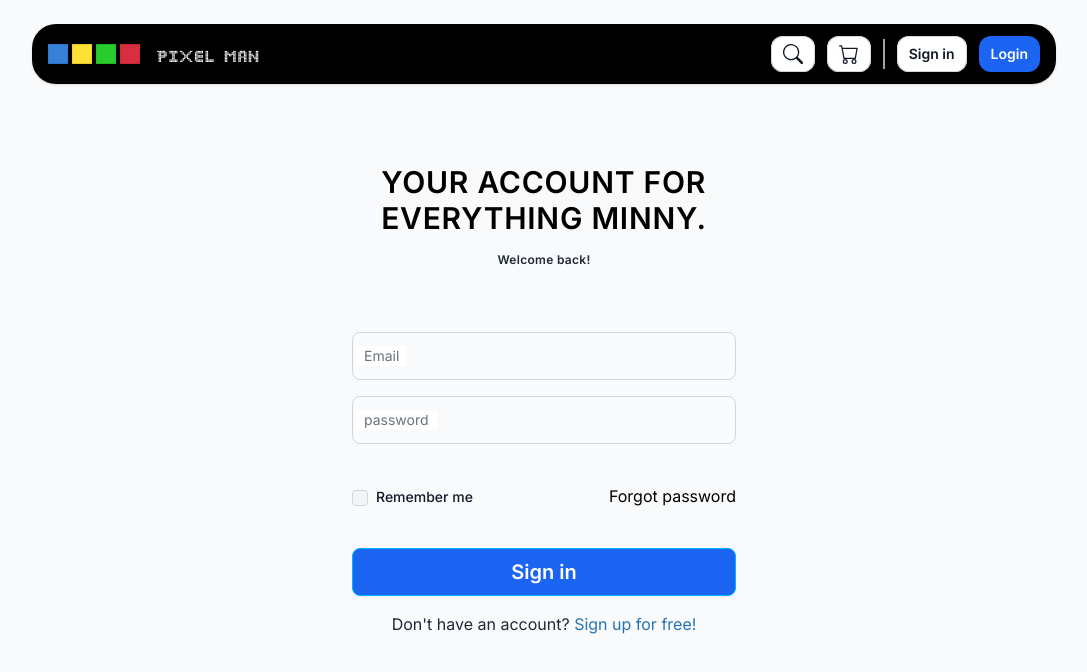
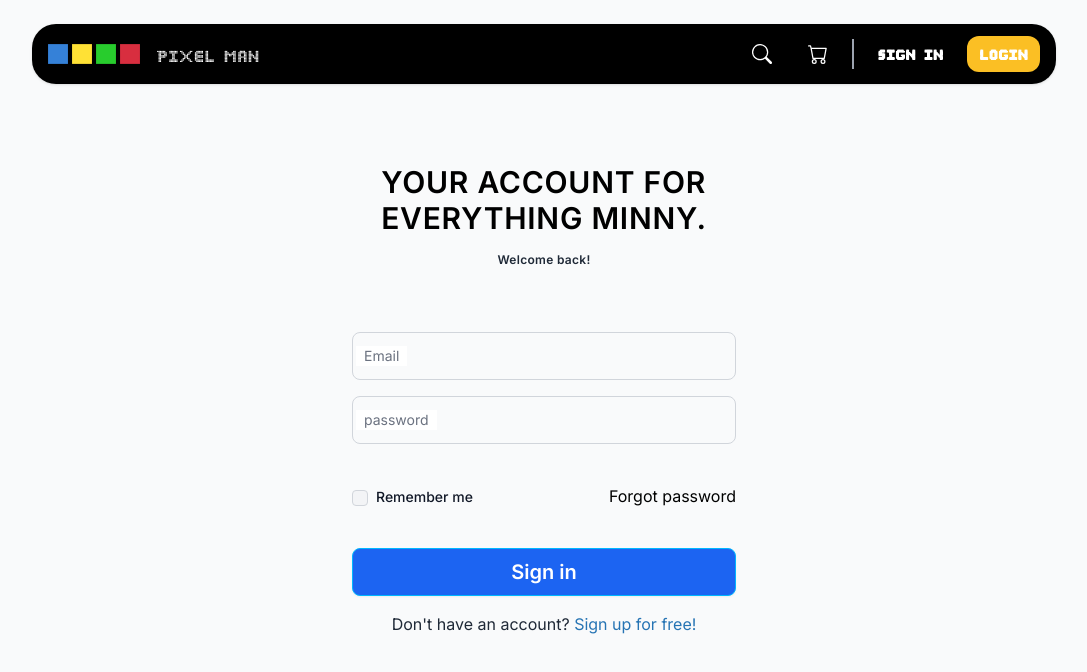
Before and after one commit to Ratchaphon1412/Next-Microservice, a Next.js app: page /auth/login in a window 1280 px wide. Shown: the top 672 px of the page, without its empty margins (96-1183 px from the left). Built offline with nearby package versions, Linux system fonts and the light colour scheme.

Commit message:
edit front in navbar

```diff
--- a/components/navbar.tsx
+++ b/components/navbar.tsx
@@ -19,7 +19,7 @@ export default function component() {
 
             <div className="flex items-center justify-end gap-3">
               <a
-                className="items-center justify-center rounded-xl bg-white px-3 py-2 text-sm font-semibold text-gray-900 shadow-sm ring-1 ring-inset ring-gray-300 transition-all duration-150 hover:bg-gray-50 sm:inline-flex"
+                className="items-center justify-center rounded-xl font-pixellet  px-3 py-2 text-sm font-semibold text-white hover:text-black shadow-sm hover:ring-1 hover:ring-inset hover:ring-gray-300 transition-all duration-150 hover:bg-gray-50 sm:inline-flex"
                 href="/login"
               >
                 <svg
@@ -35,7 +35,7 @@ export default function component() {
               </a>
 
               <a
-                className="items-center justify-center rounded-xl bg-white px-3 py-2 text-sm font-semibold text-gray-900 shadow-sm ring-1 ring-inset ring-gray-300 transition-all duration-150 hover:bg-gray-50 sm:inline-flex"
+                className="items-center justify-center rounded-xl  px-3 py-2 text-sm font-semibold text-white hover:text-black shadow-sm hover:ring-1 hover:ring-inset hover:ring-gray-300 transition-all duration-150 hover:bg-gray-50 sm:inline-flex"
                 href="/login"
               >
                 <svg
@@ -51,13 +51,13 @@ export default function component() {
               </a>
               <div className="border-l-2 border-gray-400 h-[30px]"></div>
               <a
-                className="items-center justify-center rounded-xl bg-white px-3 py-2 text-sm font-semibold text-gray-900 shadow-sm ring-1 ring-inset ring-gray-300 transition-all duration-150 hover:bg-gray-50 sm:inline-flex"
+                className="items-center justify-center rounded-xl font-pixellet px-3 py-2 text-sm font-semibold text-white hover:text-black shadow-sm hover:ring-1 hover:ring-inset hover:ring-gray-300 transition-all duration-150 hover:bg-gray-50 sm:inline-flex"
                 href="/auth/register"
               >
                 Sign in
               </a>
               <a
-                className="inline-flex items-center justify-center rounded-xl bg-blue-600 px-3 py-2 text-sm font-semibold text-white shadow-sm transition-all duration-150 hover:bg-blue-500 focus-visible:outline focus-visible:outline-2 focus-visible:outline-offset-2 focus-visible:outline-blue-600"
+                className="inline-flex items-center justify-center font-pixellet rounded-xl bg-amber-400 px-3 py-2 text-sm font-semibold text-white shadow-sm transition-all duration-150 hover:bg-amber-600 focus-visible:outline focus-visible:outline-2 focus-visible:outline-offset-2 focus-visible:outline-blue-600"
                 href="/auth/login"
               >
                 Login
```
